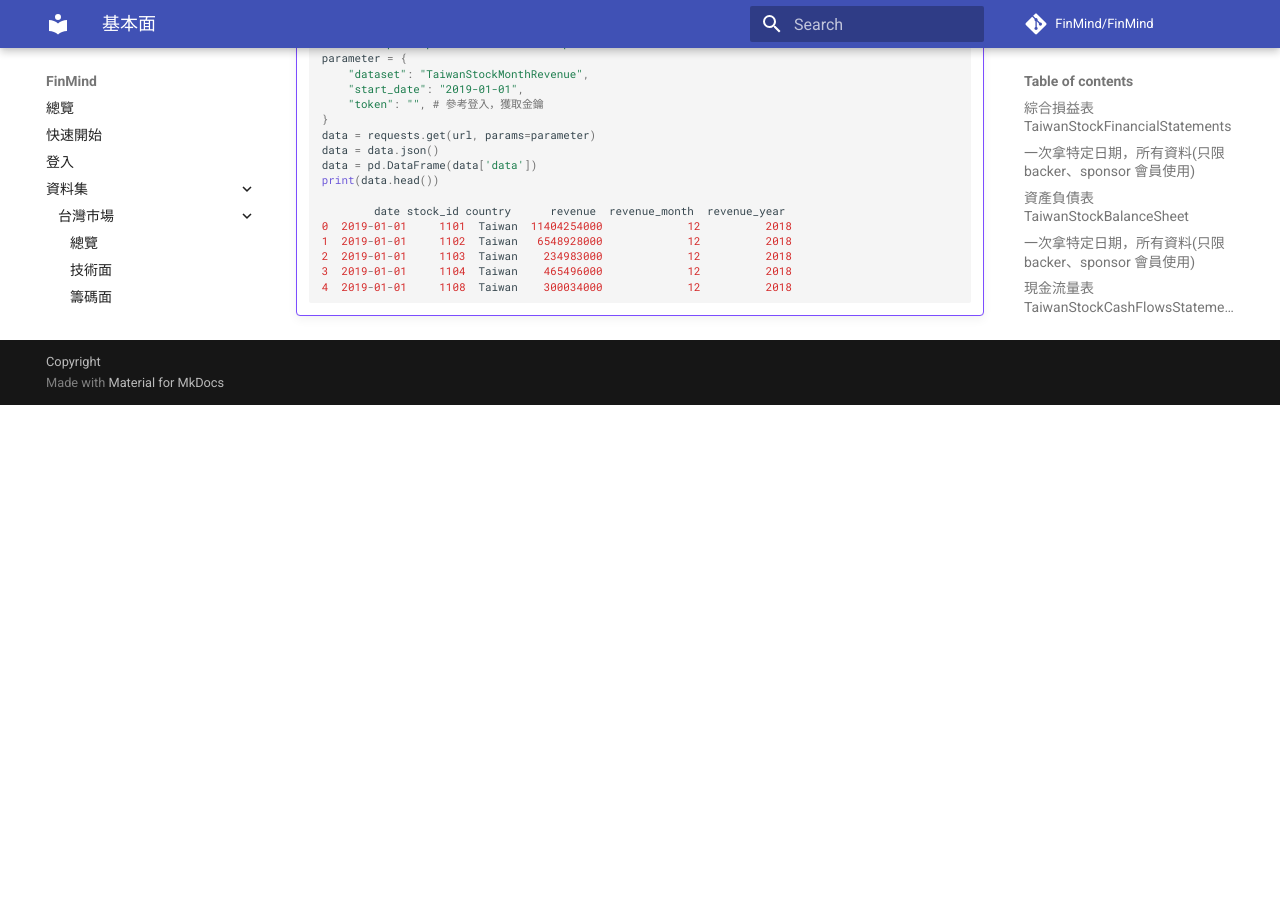
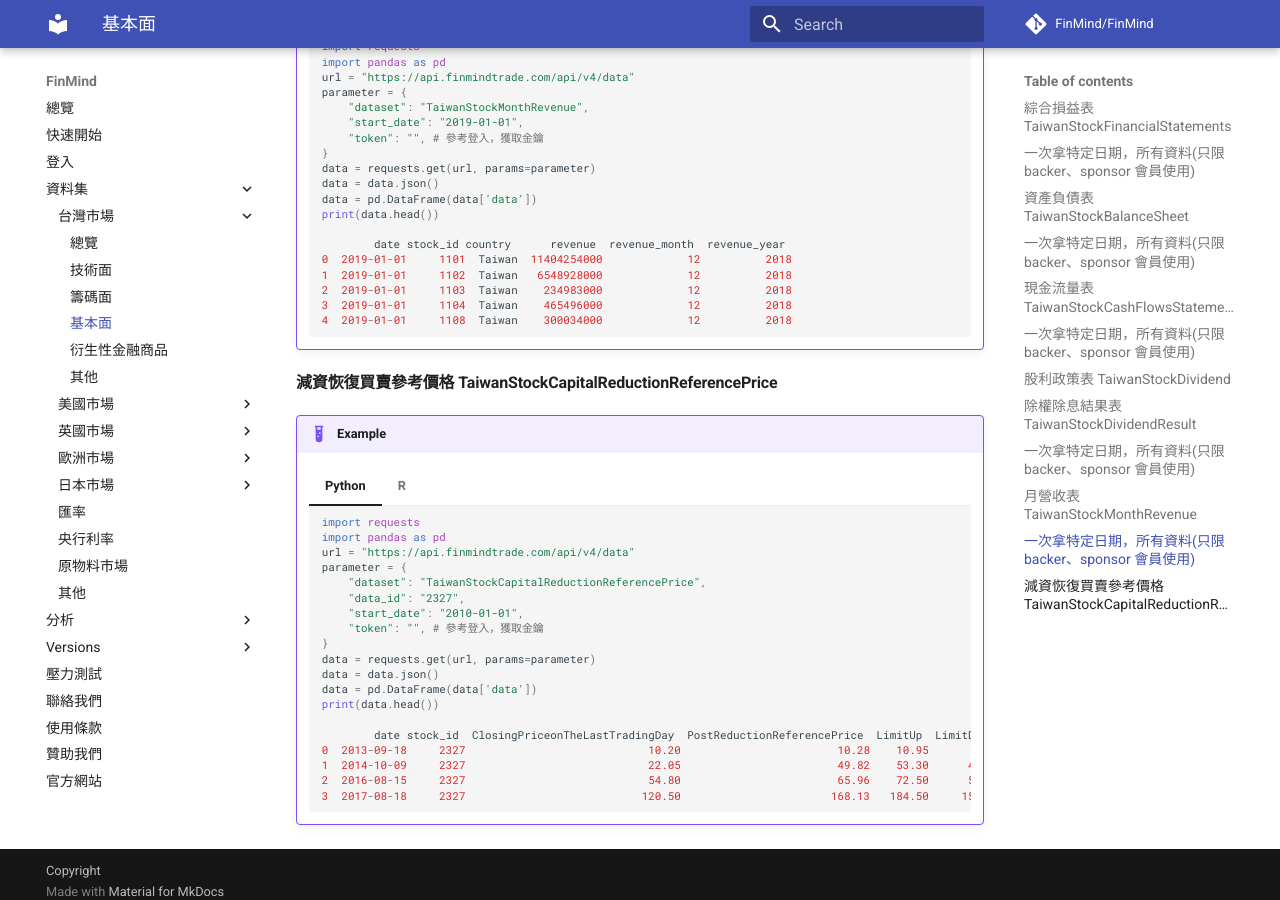
Before and after one commit to FinMind/FinMind-Doc, an MkDocs documentation site: the page built from docs/tutor/TaiwanMarket/Fundamental.md, in a window 1280 px wide and 900 px high, scrolled down 5505 px. Built offline with MkDocs 1.6.1 and Material for MkDocs 9.7.7, drawn with Linux system fonts in a browser that asks for light colours; comment, search, counter and statistics services are not loaded; before the commit the page ends 5910 px from its top, so only the background shows below that; some of the changed text lies outside the part shown.

Commit message:
feat: add 減資恢復買賣參考價格

````diff
--- a/docs/tutor/TaiwanMarket/Fundamental.md
+++ b/docs/tutor/TaiwanMarket/Fundamental.md
@@ -7,6 +7,7 @@
 - [股利政策表 TaiwanStockDividend](https://finmind.github.io/tutor/TaiwanMarket/Fundamental/#taiwanstockdividend)
 - [除權除息結果表 TaiwanStockDividendResult](https://finmind.github.io/tutor/TaiwanMarket/Fundamental/#taiwanstockdividendresult)
 - [月營收表 TaiwanStockMonthRevenue](https://finmind.github.io/tutor/TaiwanMarket/Fundamental/#taiwanstockmonthrevenue)
+- [減資恢復買賣參考價格 TaiwanStockCapitalReductionReferencePrice](https://finmind.github.io/tutor/TaiwanMarket/Fundamental/#taiwanstockcapitalreductionreferenceprice)
 
 #### 綜合損益表 TaiwanStockFinancialStatements
 
@@ -680,3 +681,56 @@
         5: 2019-01-01     1108  Taiwan   300034000            12         2018
         6: 2019-01-01     1109  Taiwan   707952000            12         2018
         ```
+
+#### 減資恢復買賣參考價格 TaiwanStockCapitalReductionReferencePrice
+
+!!! example
+    === "Python"
+        ```python
+        import requests
+        import pandas as pd
+        url = "https://api.finmindtrade.com/api/v4/data"
+        parameter = {
+            "dataset": "TaiwanStockCapitalReductionReferencePrice",
+            "data_id": "2327",
+            "start_date": "2010-01-01",
+            "token": "", # 參考登入，獲取金鑰
+        }
+        data = requests.get(url, params=parameter)
+        data = data.json()
+        data = pd.DataFrame(data['data'])
+        print(data.head())
+
+                date stock_id  ClosingPriceonTheLastTradingDay  PostReductionReferencePrice  LimitUp  LimitDown  OpeningReferencePrice  ExrightReferencePrice ReasonforCapitalReduction
+        0  2013-09-18     2327                            10.20                        10.28    10.95       9.57                   10.3                   -1.0               Cash refund
+        1  2014-10-09     2327                            22.05                        49.82    53.30      46.35                   49.8                   -1.0               Cash refund
+        2  2016-08-15     2327                            54.80                        65.96    72.50      59.40                   66.0                   -1.0               Cash refund
+        3  2017-08-18     2327                           120.50                       168.13   184.50     151.50                  168.0                   -1.0               Cash refund
+        ```
+    === "R"
+        ```R
+        library(httr)
+        library(data.table)
+        library(dplyr)
+        url = 'https://api.finmindtrade.com/api/v4/data'
+        response = httr::GET(
+        url = url,
+        query = list(
+            dataset="TaiwanStockCapitalReductionReferencePrice",
+            data_id="2327",
+            start_date= "2010-01-01",
+            token = "" # 參考登入，獲取金鑰
+        )
+        )
+        data = content(response)
+        df = data$data %>%
+        do.call('rbind',.) %>%
+        data.table
+        head(df)
+
+                date stock_id  ClosingPriceonTheLastTradingDay  PostReductionReferencePrice  LimitUp  LimitDown  OpeningReferencePrice  ExrightReferencePrice ReasonforCapitalReduction
+        1  2013-09-18     2327                            10.20                        10.28    10.95       9.57                   10.3                   -1.0               Cash refund
+        2  2014-10-09     2327                            22.05                        49.82    53.30      46.35                   49.8                   -1.0               Cash refund
+        3  2016-08-15     2327                            54.80                        65.96    72.50      59.40                   66.0                   -1.0               Cash refund
+        4  2017-08-18     2327                           120.50                       168.13   184.50     151.50                  168.0                   -1.0               Cash refund
+        ```
````
Also changed, not shown: other parts of docs/tutor/TaiwanMarket/Fundamental.md (+1 -1 lines), docs/tutor/TaiwanMarket/DataList.md (+2 -1 lines).
